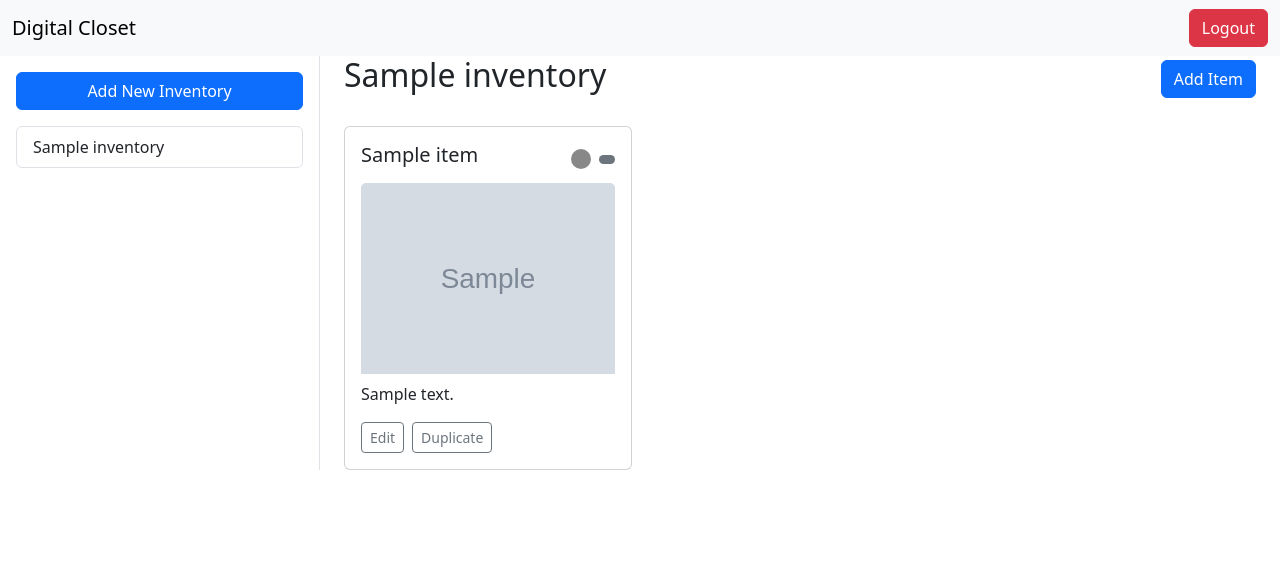
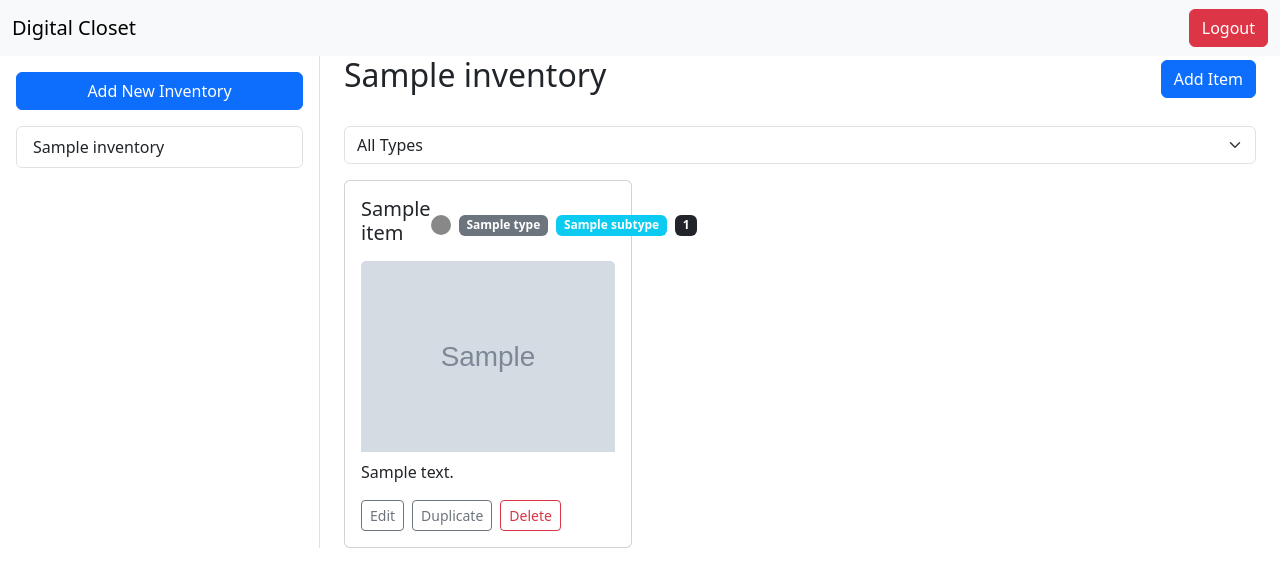
Before and after one commit to FredDan05/Final-Project, a Flask app: page /inventory/1 in a window 1280 px wide. Shown: the top 587 px of the page. Run offline with Flask 3, Linux system fonts and the light colour scheme; a user stored in the database is signed in; grey boxes marked "Sample" are stand-in pictures; a database or web service that is not in the repository returns one stand-in record (values such as "Sample title"); some libraries are stand-ins or nearby versions.

Commit message:
VIEW modification and database update

```diff
--- a/templates/inventory/view.html
+++ b/templates/inventory/view.html
@@ -7,6 +7,18 @@
         <button class="btn btn-primary" data-bs-toggle="modal" data-bs-target="#newItemModal">
             <i class="fas fa-plus"></i> Add Item
         </button>
+    </div>
+
+    <!-- Type filter -->
+    <div class="mb-3">
+        <select class="form-select" onchange="window.location.href=`/inventory/{{ inventory.id }}?type=${this.value}`">
+            <option value="">All Types</option>
+            <option value="shirt" {% if type_filter == 'shirt' %}selected{% endif %}>Shirts</option>
+            <option value="pants" {% if type_filter == 'pants' %}selected{% endif %}>Pants</option>
+            <option value="socks" {% if type_filter == 'socks' %}selected{% endif %}>Socks</option>
+            <option value="shoes" {% if type_filter == 'shoes' %}selected{% endif %}>Shoes</option>
+            <option value="accessory" {% if type_filter == 'accessory' %}selected{% endif %}>Accessories</option>
+        </select>
     </div>
 
     <!-- Grid of items -->
@@ -19,19 +31,13 @@
                         <h5 class="card-title">{{ item.name }}</h5>
                         <div class="d-flex align-items-center gap-2">
                             <div style="width: 20px; height: 20px; border-radius: 50%; background-color: {{ item.color }}"></div>
-                            <span class="badge bg-secondary">
-                                {% if item.type == "shirt" %}
-                                    S
-                                {% elif item.type == "pants" %}
-                                    P
-                                {% elif item.type == "socks" %}
-                                    SOCK
-                                {% elif item.type == "shoes" %}
-                                    SHOE
-                                {% elif item.type == "accessory" %}
-                                    A
-                                {% endif %}
-                            </span>
+                            <span class="badge bg-secondary">{{ item.type }}</span>
+                            {% if item.subtype %}
+                                <span class="badge bg-info">{{ item.subtype }}</span>
+                            {% endif %}
+                            {% if item.size %}
+                                <span class="badge bg-dark">{{ item.size }}</span>
+                            {% endif %}
                         </div>
                     </div>
                     {% if item.image_url %}
@@ -42,6 +48,9 @@
                         <button class="btn btn-outline-secondary btn-sm" data-bs-toggle="modal" data-bs-target="#editItemModal{{ item.id }}">Edit</button>
                         <form action="/inventory/{{ inventory.id }}/duplicate_item/{{ item.id }}" method="post">
                             <button type="submit" class="btn btn-outline-secondary btn-sm">Duplicate</button>
+                        </form>
+                        <form action="/inventory/{{ inventory.id }}/delete_item/{{ item.id }}" method="post">
+                            <button type="submit" class="btn btn-outline-danger btn-sm">Delete</button>
                         </form>
                     </div>
                 </div>
@@ -62,12 +71,37 @@
                                 <input type="text" class="form-control" name="name" placeholder="Item Name" value="{{ item.name }}" required>
                             </div>
                             <div class="mb-3">
-                                <select class="form-select" name="type" required>
+                                <select class="form-select itemType" name="type" required>
                                     <option value="shirt" {% if item.type == 'shirt' %}selected{% endif %}>Shirt</option>
                                     <option value="pants" {% if item.type == 'pants' %}selected{% endif %}>Pants</option>
                                     <option value="socks" {% if item.type == 'socks' %}selected{% endif %}>Socks</option>
                                     <option value="shoes" {% if item.type == 'shoes' %}selected{% endif %}>Shoes</option>
                                     <option value="accessory" {% if item.type == 'accessory' %}selected{% endif %}>Accessory</option>
+                                </select>
+                            </div>
+                            <div class="mb-3 subtypeContainer" {% if item.type not in ['shirt', 'pants'] %}style="display: none;"{% endif %}>
+                                <select class="form-select itemSubtype" name="subtype">
+                                    {% if item.type == 'shirt' %}
+                                        <option value="T-Shirt" {% if item.subtype == 'T-Shirt' %}selected{% endif %}>T-Shirt</option>
+                                        <option value="Buttoned" {% if item.subtype == 'Buttoned' %}selected{% endif %}>Buttoned</option>
+                                        <option value="Sweatshirt" {% if item.subtype == 'Sweatshirt' %}selected{% endif %}>Sweatshirt</option>
+                                        <option value="Hoodie" {% if item.subtype == 'Hoodie' %}selected{% endif %}>Hoodie</option>
+                                    {% elif item.type == 'pants' %}
+                                        <option value="Jeans" {% if item.subtype == 'Jeans' %}selected{% endif %}>Jeans</option>
+                                        <option value="Chinos" {% if item.subtype == 'Chinos' %}selected{% endif %}>Chinos</option>
+                                        <option value="Sweatpants" {% if item.subtype == 'Sweatpants' %}selected{% endif %}>Sweatpants</option>
+                                        <option value="Shorts" {% if item.subtype == 'Shorts' %}selected{% endif %}>Shorts</option>
+                                    {% endif %}
+                                </select>
+                            </div>
+                            <div class="mb-3">
+                                <select class="form-select" name="size">
+                                    <option value="" disabled {% if not item.size %}selected{% endif %}>Select Size</option>
+                                    <option value="XS" {% if item.size == 'XS' %}selected{% endif %}>XS</option>
+                                    <option value="S" {% if item.size == 'S' %}selected{% endif %}>S</option>
+                                    <option value="M" {% if item.size == 'M' %}selected{% endif %}>M</option>
+                                    <option value="L" {% if item.size == 'L' %}selected{% endif %}>L</option>
+                                    <option value="XL" {% if item.size == 'XL' %}selected{% endif %}>XL</option>
                                 </select>
                             </div>
                             <div class="mb-3">
@@ -85,14 +119,9 @@
                                 <textarea class="form-control" name="description" placeholder="Description" rows="3">{{ item.description }}</textarea>
                             </div>
                         </div>
-                        <div class="modal-footer justify-content-between">
-                            <form action="/inventory/{{ inventory.id }}/delete_item/{{ item.id }}" method="post">
-                                <button type="submit" class="btn btn-danger">Delete Item</button>
-                            </form>
-                            <div>
-                                <button type="button" class="btn btn-secondary" data-bs-dismiss="modal">Cancel</button>
-                                <button type="submit" class="btn btn-primary">Save Changes</button>
-                            </div>
+                        <div class="modal-footer">
+                            <button type="button" class="btn btn-secondary" data-bs-dismiss="modal">Cancel</button>
+                            <button type="submit" class="btn btn-primary">Save Changes</button>
                         </div>
                     </form>
                 </div>
@@ -116,13 +145,28 @@
                         <input type="text" class="form-control" name="name" placeholder="Item Name" required>
                     </div>
                     <div class="mb-3">
-                        <select class="form-select" name="type" required>
+                        <select class="form-select itemType" name="type" required>
                             <option value="" disabled selected>Select Item Type</option>
                             <option value="shirt">Shirt</option>
                             <option value="pants">Pants</option>
                             <option value="socks">Socks</option>
                             <option value="shoes">Shoes</option>
                             <option value="accessory">Accessory</option>
+                        </select>
+                    </div>
+                    <div class="mb-3 subtypeContainer" style="display: none;">
+                        <select class="form-select itemSubtype" name="subtype">
+                            <option value="" disabled selected>Select Subtype</option>
+                        </select>
+                    </div>
+                    <div class="mb-3">
+                        <select class="form-select" name="size">
+                            <option value="" disabled selected>Select Size</option>
+                            <option value="XS">XS</option>
+                            <option value="S">S</option>
+                            <option value="M">M</option>
+                            <option value="L">L</option>
+                            <option value="XL">XL</option>
                         </select>
                     </div>
                     <div class="mb-3">
@@ -148,4 +192,34 @@
         </div>
     </div>
 </div>
+
+<script>
+const subtypes = {
+    shirt: ['T-Shirt', 'Buttoned', 'Sweatshirt', 'Hoodie'],
+    pants: ['Jeans', 'Chinos', 'Sweatpants', 'Shorts']
+};
+
+function updateSubtypes(typeSelect) {
+    const form = typeSelect.closest('form');
+    const subtypeContainer = form.querySelector('.subtypeContainer');
+    const subtypeSelect = form.querySelector('.itemSubtype');
+
+    if (typeSelect.value === 'shirt' || typeSelect.value === 'pants') {
+        subtypeSelect.innerHTML = subtypes[typeSelect.value]
+            .map(type => `<option value="${type}">${type}</option>`)
+            .join('');
+        subtypeContainer.style.display = 'block';
+    } else {
+        subtypeContainer.style.display = 'none';
+    }
+}
+
+document.querySelectorAll('.itemType').forEach(select => {
+    select.addEventListener('change', (e) => updateSubtypes(e.target));
+    // Initialize subtypes for pre-selected values
+    if (select.value === 'shirt' || select.value === 'pants') {
+        updateSubtypes(select);
+    }
+});
+</script>
 {% endblock %}
```
Also changed, not shown: database/digitalcloset.db (deleted).
